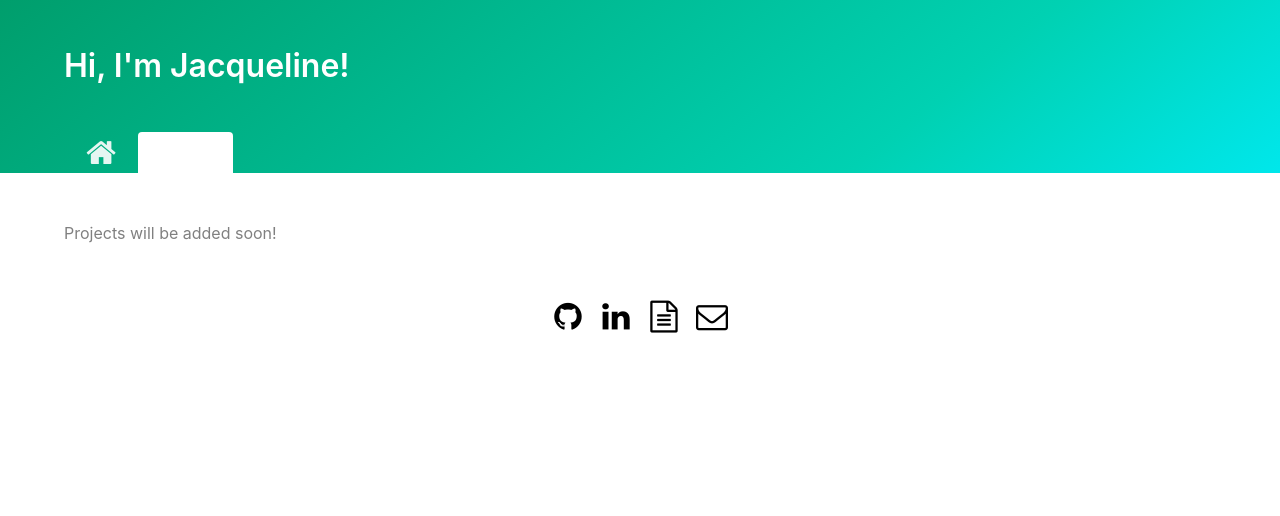
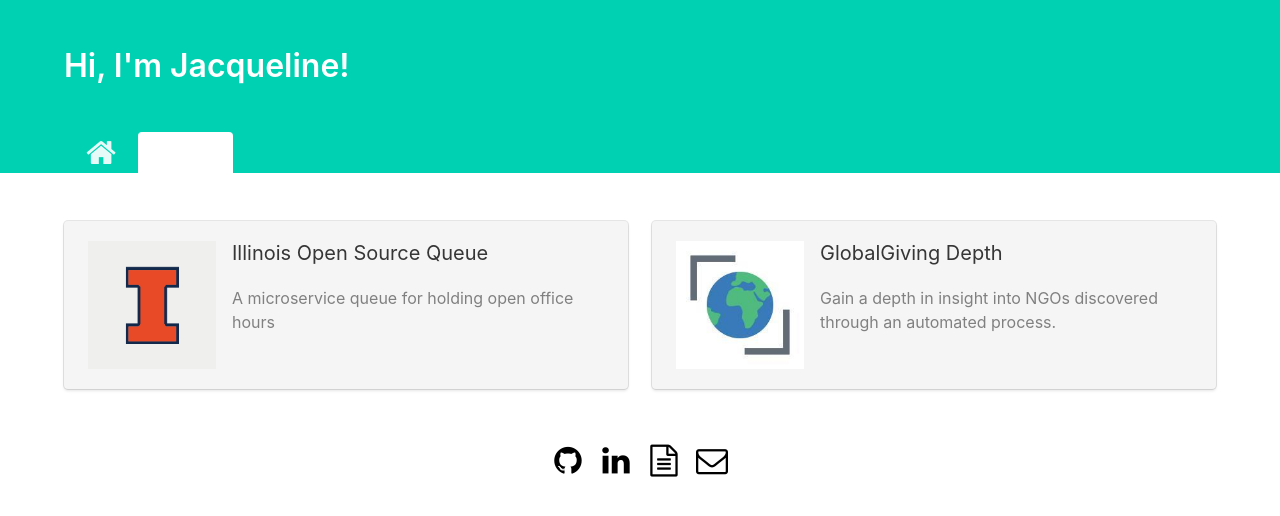
Before and after one commit to jackieo5023/jackieo5023.github.io, a plain HTML site: page projects.html in a window 1280 px wide. Drawn offline with nearby package versions, Linux system fonts and the light colour scheme; a web font is replaced by a local one.

Commit message:
Change projects page, add picture to homepage

```diff
--- a/projects.html
+++ b/projects.html
@@ -1,5 +1,6 @@
 <!DOCTYPE HTML>
 <html lang="en-US">
+
 <head>
   <meta charset="utf-8">
   <meta name="viewport" content="width=device-width, initial-scale=1">
@@ -9,8 +10,9 @@
   <title>Jacqueline Osborn</title>
   <base target="_blank">
 </head>
+
 <body>
-    <section class="hero is-primary is-bold">
+  <section class="hero is-primary">
     <div class="hero-body">
       <div class="container">
         <h1 class="title">
@@ -43,7 +45,49 @@
   </section>
   <section class="section">
     <div class="container">
-        <p>Projects will be added soon!</p>
+      <div class="tile is-ancestor">
+        <div class="tile">
+          <div class="tile is-parent">
+            <a href="https://github.com/illinois/queue">
+              <article class="tile is-child box notification is-light">
+                <article class="media">
+                  <figure class="media-left">
+                    <p class="image is-128x128">
+                      <img src="illinois.png" alt="Illinois" />
+                    </p>
+                  </figure>
+                  <div class="media-content">
+                    <div class="content">
+                      <p class="subtitle">Illinois Open Source Queue</p>
+                      <p>A microservice queue for holding open office hours</p>
+                    </div>
+                  </div>
+                </article>
+              </article>
+            </a>
+          </div>
+
+          <div class="tile is-parent">
+            <a href="https://github.com/hack4impact-uiuc/globalgiving-depth">
+              <article class="tile is-child box notification is-light">
+                <article class="media">
+                  <figure class="media-left">
+                    <p class="image is-128x128">
+                      <img src="hack4impact.jpg" alt="Hack4Impact" />
+                    </p>
+                  </figure>
+                  <div class="media-content">
+                    <div class="content">
+                      <p class="subtitle">GlobalGiving Depth</p>
+                      <p>Gain a depth in insight into NGOs discovered through an automated process.</p>
+                    </div>
+                  </div>
+                </article>
+              </article>
+            </a>
+          </div>
+        </div>
+      </div>
     </div>
   </section>
   <footer class="footer is-paddingless has-background-white">
@@ -73,4 +117,5 @@
     </div>
   </footer>
 </body>
+
 </html>
```
Also changed, not shown: index.html (+21 -2 lines), hack4impact.jpg (added), illinois.png (added), jacqueline.jpg (added), 1 other file. Lines whose indentation alone changed are shown as unchanged.
